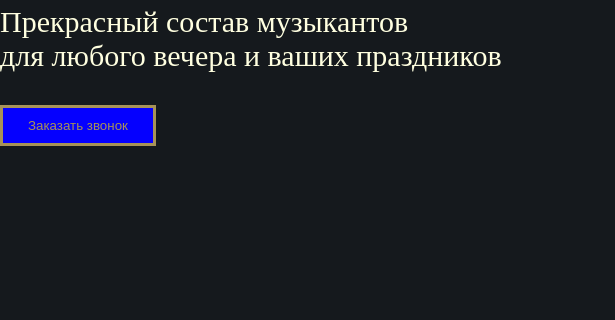
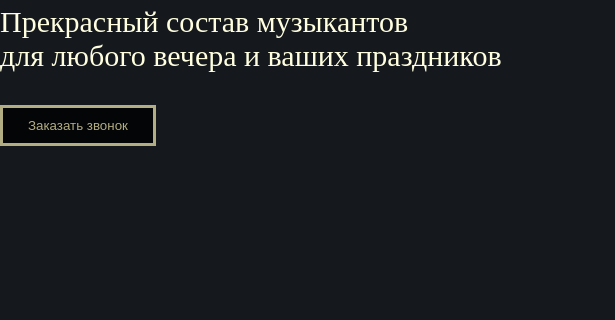
Before and after one commit to beerbleidd/hz, a website: page index.html in a window 1280 px wide. In both pictures the pointer is over the button "Заказать звонок". Shown: the part 177-497 px from the top of the page, 0-615 px from the left. Drawn offline with Linux system fonts and the light colour scheme.

Commit message:
design changed button color

```diff
--- a/style.css
+++ b/style.css
@@ -85,7 +85,7 @@ a:visited {
   cursor: pointer;
 }
 .order:hover {
-  background: rgba(5, 0.2255, 255, 25);
+  color: #b3ad84;
 }
 .main-photo {
   width: 50%;
```
